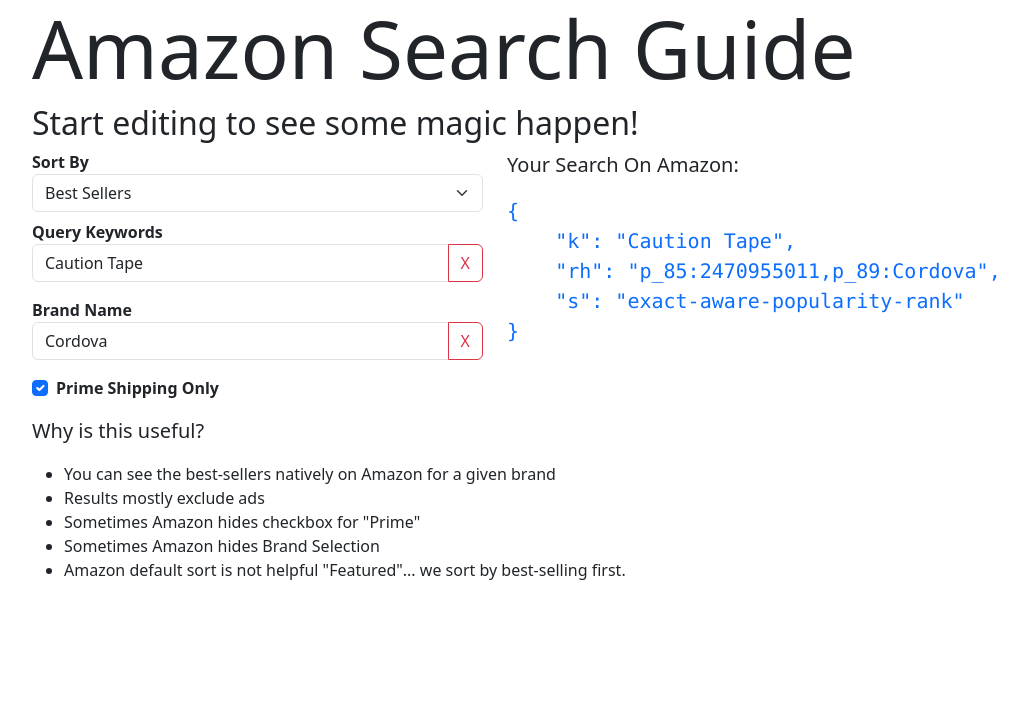
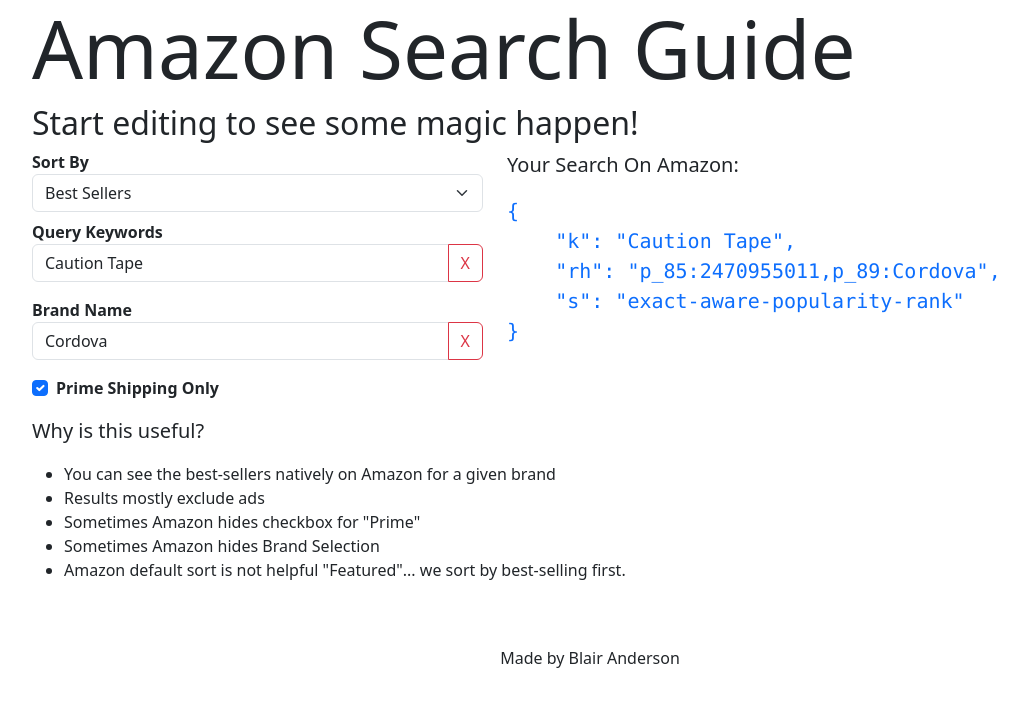
Before and after one commit to blairanderson/amzn-search-guide, a React (Create React App) app: page / in a window 1280 px wide. Shown: the top 706 px of the page, without its empty margins (50-1078 px from the left). Built offline with nearby package versions, Linux system fonts and the light colour scheme.

Commit message:
Update index.html and App.js

```diff
--- a/public/index.html
+++ b/public/index.html
@@ -33,7 +33,7 @@
       work correctly both with client-side routing and a non-root public URL.
       Learn how to configure a non-root public URL by running `npm run build`.
     -->
-    <title>React App</title>
+    <title>Amazon Search Guide</title>
   </head>
 
   <body>
--- a/src/App.js
+++ b/src/App.js
@@ -38,11 +38,12 @@
 
   const finalLink = `https://amazon.com/s?${new URLSearchParams({
     ...params,
-    ref: "cheese",
+    ref: "shipmentbot-20",
   }).toString()}`;
 
   // https://www.amazon.com/s?k=nitrile+gloves&rh=p_85:2470955011,p_89:SAS Safety&dc&rnid=2470954011
   return (
+    <div>
       <div className="container">
         <h1 className="display-1">Amazon Search Guide</h1>
         <h2>Start editing to see some magic happen!</h2>
@@ -85,7 +86,10 @@
                     }}
                     id="flexCheckDefault"
                   />
-                <label className="form-check-label" htmlFor="flexCheckDefault">
+                  <label
+                    className="form-check-label"
+                    htmlFor="flexCheckDefault"
+                  >
                     Prime Shipping Only
                   </label>
                 </div>
@@ -111,6 +115,8 @@
             best-selling first.
           </li>
         </ul>
+      </div>
+      <footer className="p-5 text-center">Made by Blair Anderson</footer>
     </div>
   );
 }
```
Lines whose indentation alone changed are shown as unchanged.
